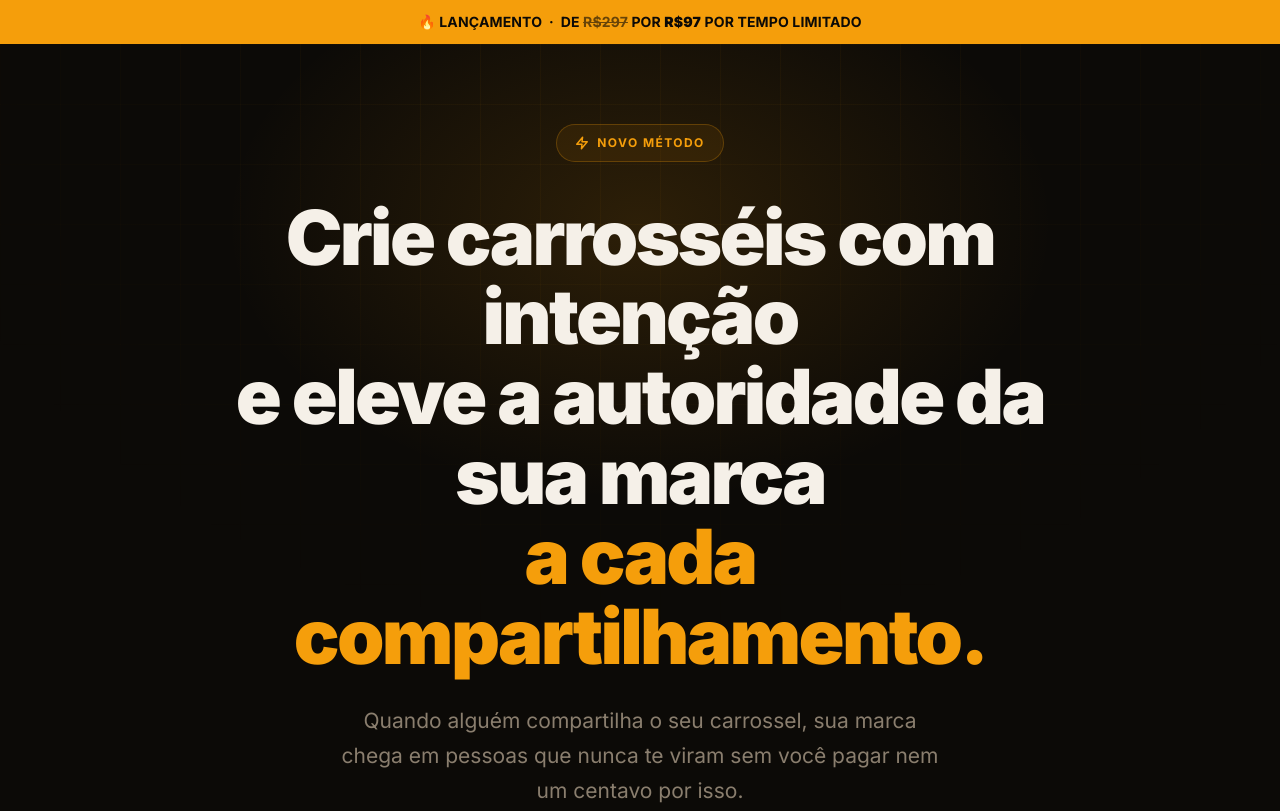
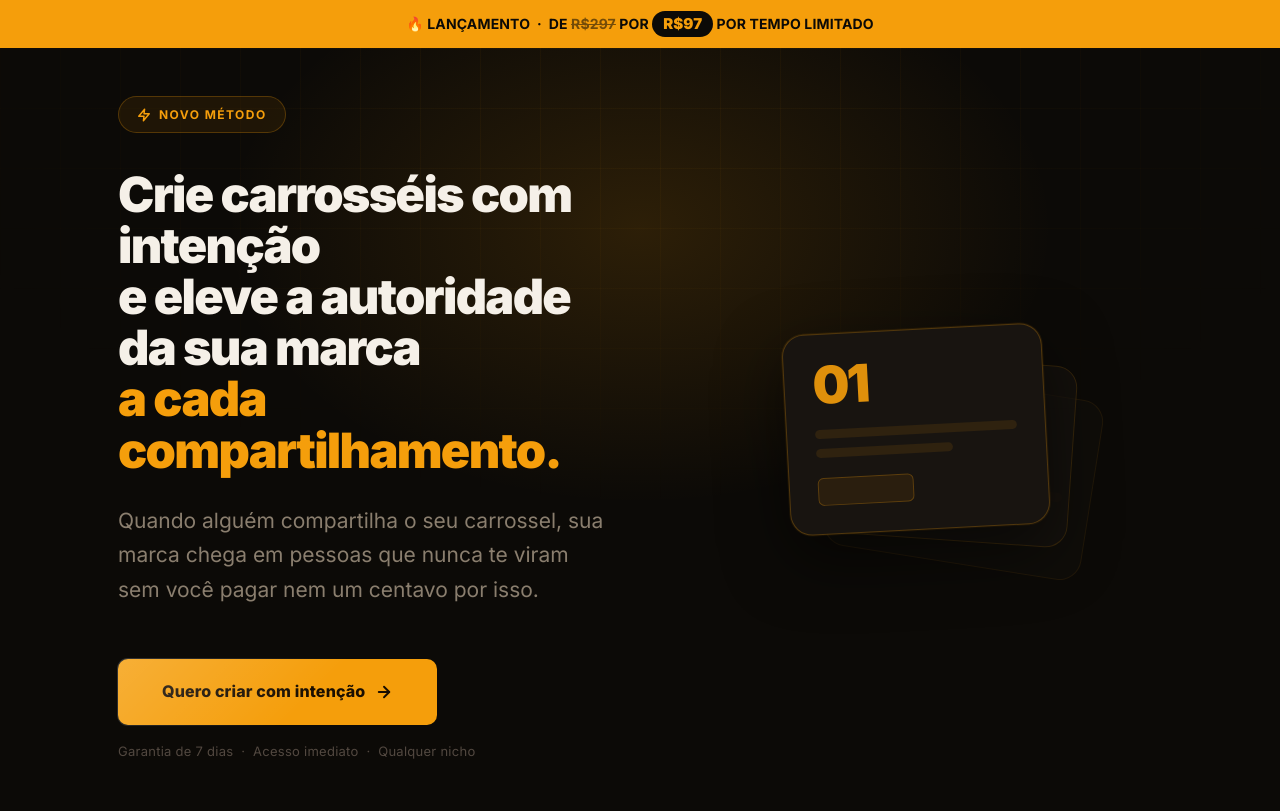
Before and after one commit to arthurgme/lp-info-carrossel, a plain HTML site: page index.html in a window 1280 px wide. Shown: the top 811 px of the page. Drawn offline with Linux system fonts and the light colour scheme.

Commit message:
Instala Meta Pixel (ID 836988822193012)
Co-Authored-By: Claude Sonnet 4.6 <noreply@anthropic.com>

```diff
--- a/index.html
+++ b/index.html
@@ -4,6 +4,24 @@
   <meta charset="UTF-8" />
   <meta name="viewport" content="width=device-width, initial-scale=1.0" />
   <title>Carrossel com Intenção — Content Akademy</title>
+  <!-- Meta Pixel Code -->
+  <script>
+  !function(f,b,e,v,n,t,s)
+  {if(f.fbq)return;n=f.fbq=function(){n.callMethod?
+  n.callMethod.apply(n,arguments):n.queue.push(arguments)};
+  if(!f._fbq)f._fbq=n;n.push=n;n.loaded=!0;n.version='2.0';
+  n.queue=[];t=b.createElement(e);t.async=!0;
+  t.src=v;s=b.getElementsByTagName(e)[0];
+  s.parentNode.insertBefore(t,s)}(window, document,'script',
+  'https://connect.facebook.net/en_US/fbevents.js');
+  fbq('init', '836988822193012');
+  fbq('track', 'PageView');
+  </script>
+  <noscript><img height="1" width="1" style="display:none"
+  src="https://www.facebook.com/tr?id=836988822193012&ev=PageView&noscript=1"
+  /></noscript>
+  <!-- End Meta Pixel Code -->
+
   <link rel="preconnect" href="https://fonts.googleapis.com" />
   <link rel="preconnect" href="https://fonts.gstatic.com" crossorigin />
   <link href="https://fonts.googleapis.com/css2?family=Inter:wght@400;500;600;700;800;900&display=swap" rel="stylesheet" />
@@ -160,7 +178,7 @@
     ============================================= */
     .hero {
       position: relative;
-      min-height: 100vh;
+      min-height: calc(100vh - 44px);
       display: flex;
       flex-direction: column;
       background: var(--bg-primary);
@@ -197,7 +215,7 @@
       align-items: center;
       justify-content: center;
       text-align: center;
-      padding: 80px 0 100px;
+      padding: 48px 0 64px;
       position: relative;
       z-index: 2;
     }
@@ -967,6 +985,132 @@
       .offer-box { padding: 36px 24px; }
       .bonus-item { flex-direction: column; gap: 10px; }
     }
+
+    /* === TOPBAR — pill de preço === */
+    .topbar-price {
+      display: inline-block;
+      background: #0c0a07;
+      color: var(--accent);
+      font-size: 15px;
+      font-weight: 900;
+      padding: 1px 11px;
+      border-radius: 100px;
+      letter-spacing: 0;
+    }
+
+    /* === HERO GRID — 2 colunas no desktop === */
+    .hero-grid {
+      display: grid;
+      grid-template-columns: 1fr;
+      gap: 60px;
+      align-items: center;
+      width: 100%;
+    }
+
+    @media (min-width: 900px) {
+      .hero-grid { grid-template-columns: 1fr 1fr; text-align: left; }
+      .hero-grid .hero-inner { max-width: none; }
+      .hero-grid .hero-subheadline { margin-left: 0; margin-right: 0; }
+      .hero-grid .hero-cta-group { align-items: flex-start; }
+      .hero-grid .hero-headline { font-size: clamp(32px, 3.8vw, 54px); }
+    }
+
+    /* === HERO VISUAL — slides decorativos === */
+    .hero-visual { display: none; }
+
+    .hero-slide {
+      position: absolute;
+      background: var(--bg-card);
+      border-radius: var(--radius-lg);
+      padding: 28px 28px;
+      width: 260px;
+    }
+
+    .hero-slide-num {
+      font-size: 52px;
+      font-weight: 900;
+      letter-spacing: -0.05em;
+      line-height: 0.9;
+      color: var(--accent);
+      opacity: 0.9;
+      margin-bottom: 20px;
+    }
+
+    .hero-slide-line {
+      height: 9px;
+      background: rgba(245,158,11,0.10);
+      border-radius: 100px;
+      margin-bottom: 10px;
+    }
+    .hero-slide-line.short   { width: 68%; }
+    .hero-slide-line.shorter { width: 42%; }
+
+    .hero-slide-tag {
+      display: block;
+      margin-top: 20px;
+      height: 28px;
+      width: 96px;
+      background: var(--accent-dim);
+      border: 1px solid var(--border-strong);
+      border-radius: 6px;
+    }
+
+    @media (min-width: 900px) {
+      .hero-visual {
+        display: flex;
+        align-items: center;
+        justify-content: center;
+        position: relative;
+        height: 400px;
+        overflow: visible;
+      }
+
+      .hero-slide {
+        border: 1px solid var(--border-strong);
+      }
+
+      .hero-slide-1 {
+        z-index: 3;
+        transform: rotate(-3deg);
+        box-shadow: 0 24px 64px rgba(0,0,0,0.55), 0 0 0 1px var(--border);
+      }
+
+      .hero-slide-2 {
+        z-index: 2;
+        transform: rotate(4deg) translate(28px, 18px);
+        opacity: 0.60;
+      }
+
+      .hero-slide-3 {
+        z-index: 1;
+        transform: rotate(9deg) translate(54px, 36px);
+        opacity: 0.30;
+      }
+    }
+
+    /* === OFFER SECTION — mais destaque === */
+    .section-offer {
+      border-top: 1px solid var(--border);
+    }
+
+    .offer-box {
+      border-color: rgba(245,158,11,0.35) !important;
+      box-shadow: 0 0 100px rgba(245,158,11,0.10), inset 0 1px 0 rgba(245,158,11,0.16) !important;
+    }
+
+    /* === BOTÃO OFERTA — pulso === */
+    @keyframes pulse-offer {
+      0%, 100% { box-shadow: 0 0 0 0 rgba(245,158,11,0); }
+      50%       { box-shadow: 0 0 0 16px rgba(245,158,11,0.09); }
+    }
+
+    .btn--offer {
+      font-size: 19px !important;
+      padding: 26px 44px !important;
+      animation: pulse-offer 2.8s ease-in-out infinite;
+    }
+
+    .btn--offer:hover { animation: none; }
   </style>
 </head>
 
@@ -974,7 +1118,7 @@
 
   <!-- TOPBAR -->
   <div class="topbar">
-    🔥 LANÇAMENTO &nbsp;·&nbsp; DE <s style="opacity:.6">R$297</s> POR <strong>R$97</strong> POR TEMPO LIMITADO
+    🔥 LANÇAMENTO &nbsp;·&nbsp; DE <s style="opacity:.55">R$297</s> POR <span class="topbar-price">R$97</span> POR TEMPO LIMITADO
   </div>
 
 
@@ -984,8 +1128,9 @@
   <section class="hero">
     <div class="hero-body">
       <div class="container">
+        <div class="hero-grid">
+
           <div class="hero-inner">
-
             <div class="hero-eyebrow fade-in">
               <svg width="14" height="14" viewBox="0 0 24 24" fill="none" stroke="currentColor" stroke-width="2.5" stroke-linecap="round" stroke-linejoin="round"><polygon points="13 2 3 14 12 14 11 22 21 10 12 10 13 2"/></svg>
               Novo Método
@@ -1007,6 +1152,28 @@
                 <svg width="18" height="18" viewBox="0 0 24 24" fill="none" stroke="currentColor" stroke-width="2.5" stroke-linecap="round" stroke-linejoin="round"><path d="M5 12h14"/><path d="m12 5 7 7-7 7"/></svg>
               </a>
               <span class="hero-trust">Garantia de 7 dias &nbsp;·&nbsp; Acesso imediato &nbsp;·&nbsp; Qualquer nicho</span>
+            </div>
+          </div>
+
+          <div class="hero-visual fade-in delay-2">
+            <div class="hero-slide hero-slide-3">
+              <div class="hero-slide-num">03</div>
+              <div class="hero-slide-line"></div>
+              <div class="hero-slide-line short"></div>
+              <div class="hero-slide-line shorter"></div>
+            </div>
+            <div class="hero-slide hero-slide-2">
+              <div class="hero-slide-num">02</div>
+              <div class="hero-slide-line"></div>
+              <div class="hero-slide-line short"></div>
+              <div class="hero-slide-line shorter"></div>
+            </div>
+            <div class="hero-slide hero-slide-1">
+              <div class="hero-slide-num">01</div>
+              <div class="hero-slide-line"></div>
+              <div class="hero-slide-line short"></div>
+              <div class="hero-slide-tag"></div>
+            </div>
           </div>
 
         </div>
@@ -1303,18 +1470,15 @@
           <div class="offer-separator"></div>
 
           <div class="offer-price-block">
-            <!-- Valor total e De (ocultos enquanto bônus estão desativados)
-            <p class="price-total-label">Valor total: <s>R$365</s></p>
             <div class="price-de-row">
               <span class="price-de-label">De</span>
-              <span class="price-de">R$197</span>
-            </div>
-            -->
+              <span class="price-de">R$297</span>
+            </div>
             <div class="offer-price"><sup>R$</sup>97</div>
             <p class="offer-price-sub">Uma única vez. Acesso imediato a todo o conteúdo.</p>
           </div>
 
-          <a href="#" class="btn" style="width:100%; font-size:18px; padding:22px 44px;">
+          <a href="#" class="btn btn--offer" style="width:100%;">
             Quero criar com intenção agora
             <svg width="20" height="20" viewBox="0 0 24 24" fill="none" stroke="currentColor" stroke-width="2.5" stroke-linecap="round" stroke-linejoin="round"><path d="M5 12h14"/><path d="m12 5 7 7-7 7"/></svg>
           </a>
```
Lines whose indentation alone changed are shown as unchanged.
